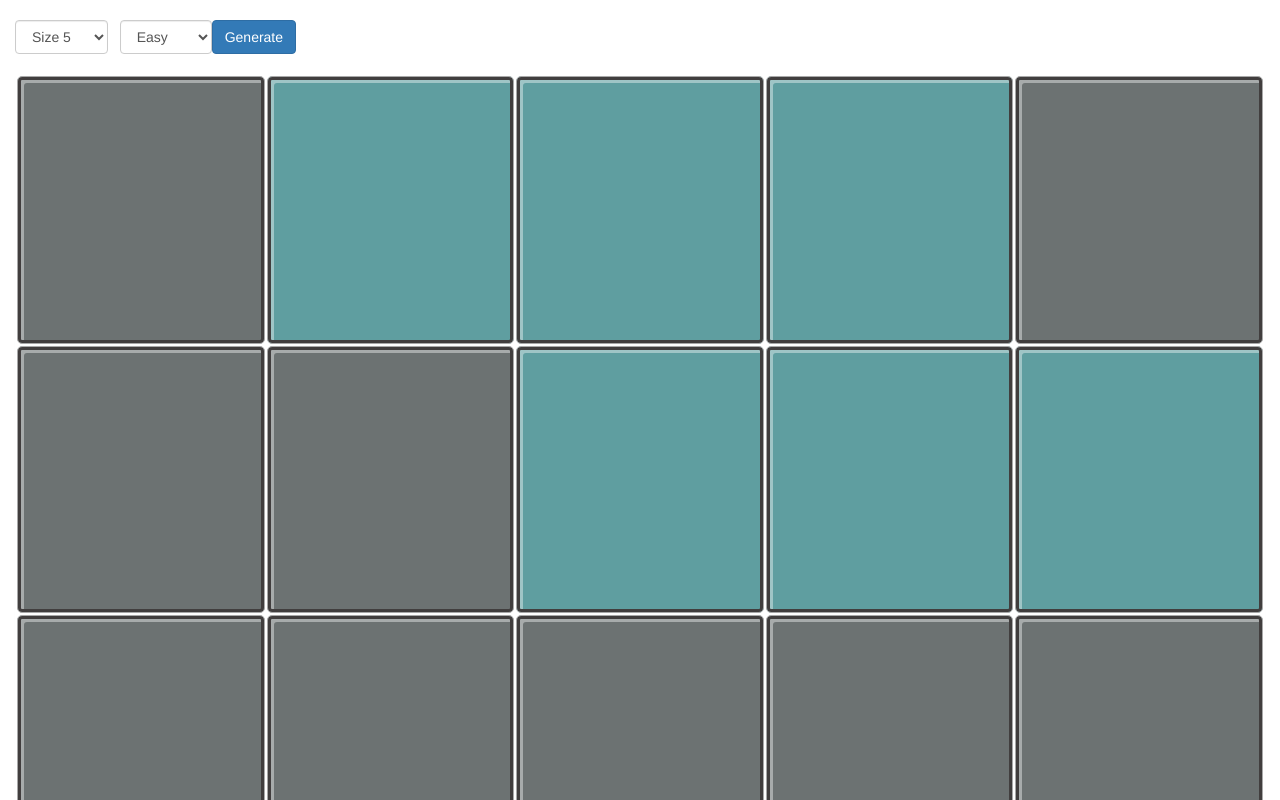
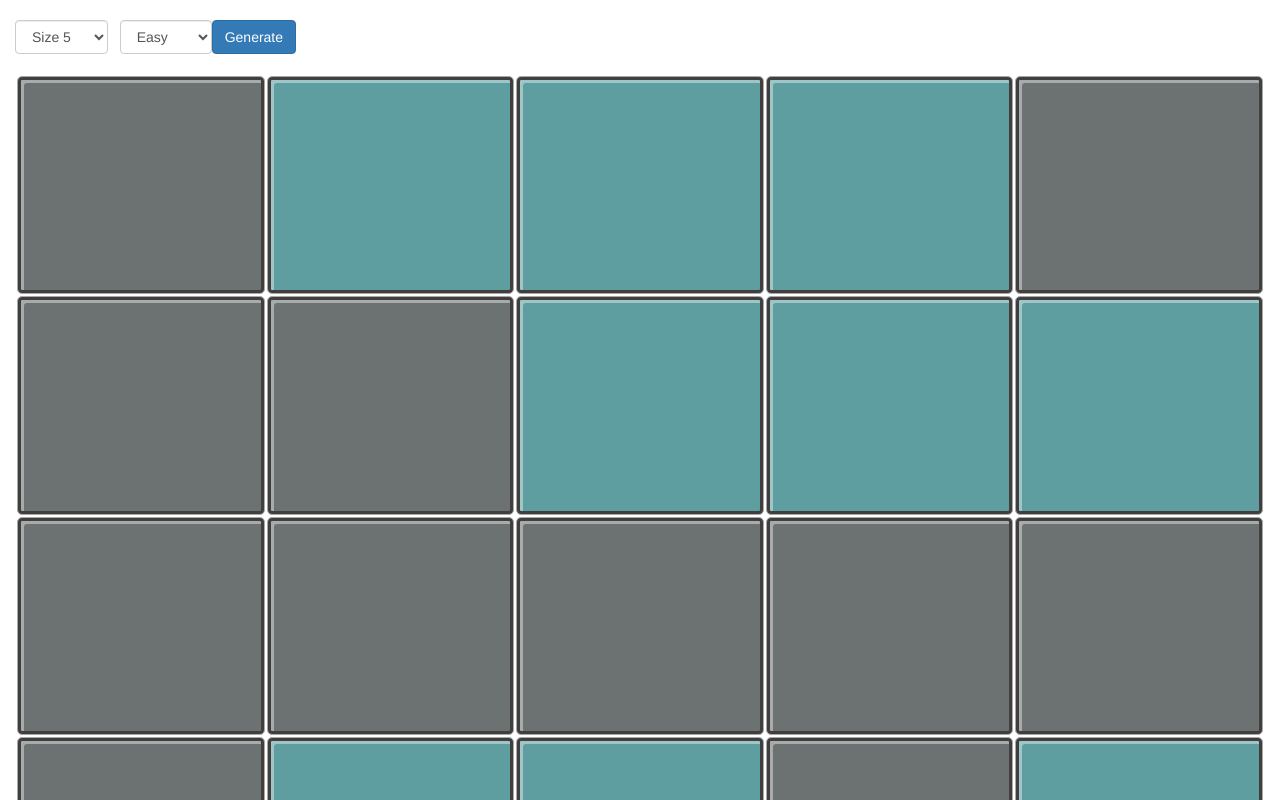
Before and after one commit to Ukkime/inverter-game, an Angular app: page /games/classic in a window 1280 px wide. Shown: the top 800 px of the page. Built offline with nearby package versions, Linux system fonts and the light colour scheme.

Commit message:
box size adapt

```diff
--- a/src/app/games/classic-game/classic-game.component.css
+++ b/src/app/games/classic-game/classic-game.component.css
@@ -20,7 +20,7 @@
 .gcell::before {
   content: '';
   display: block;
-  padding-top: 100%;
+  padding-top: 80%;
 }
 
 
```
